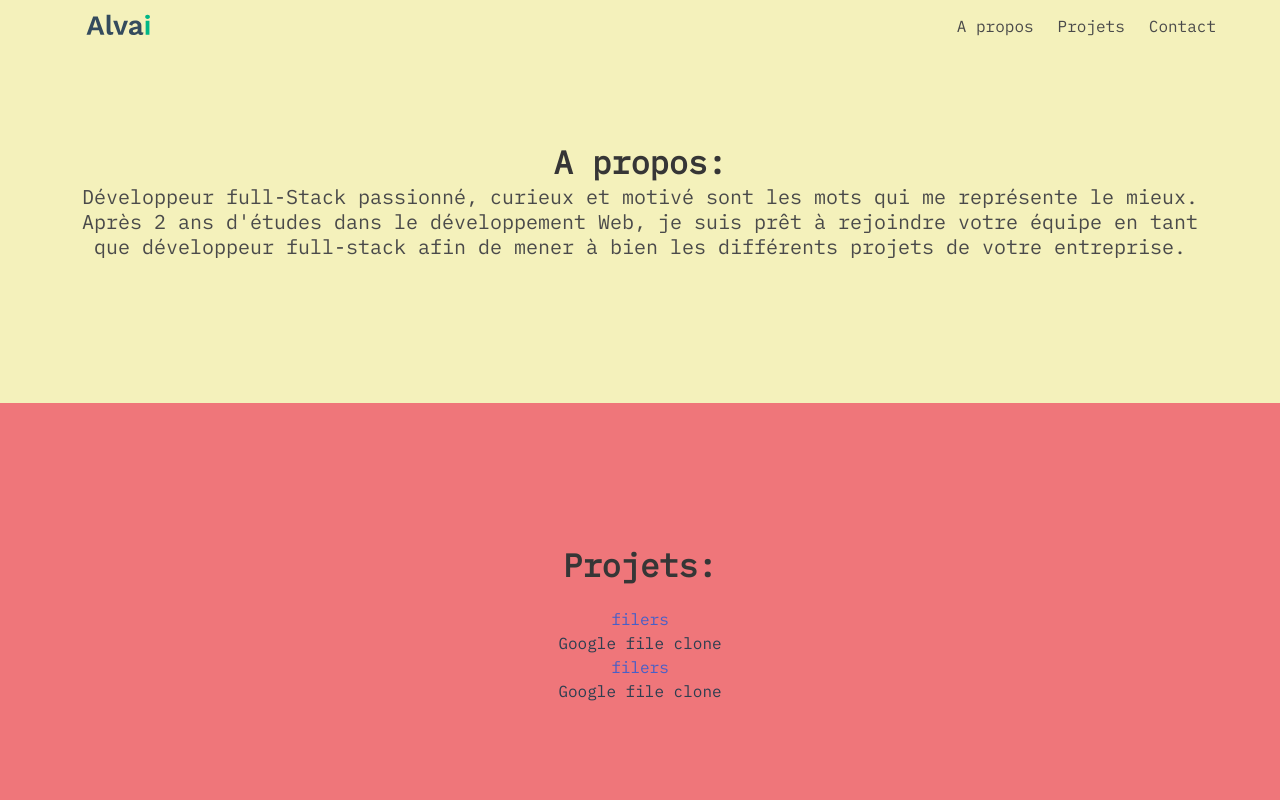
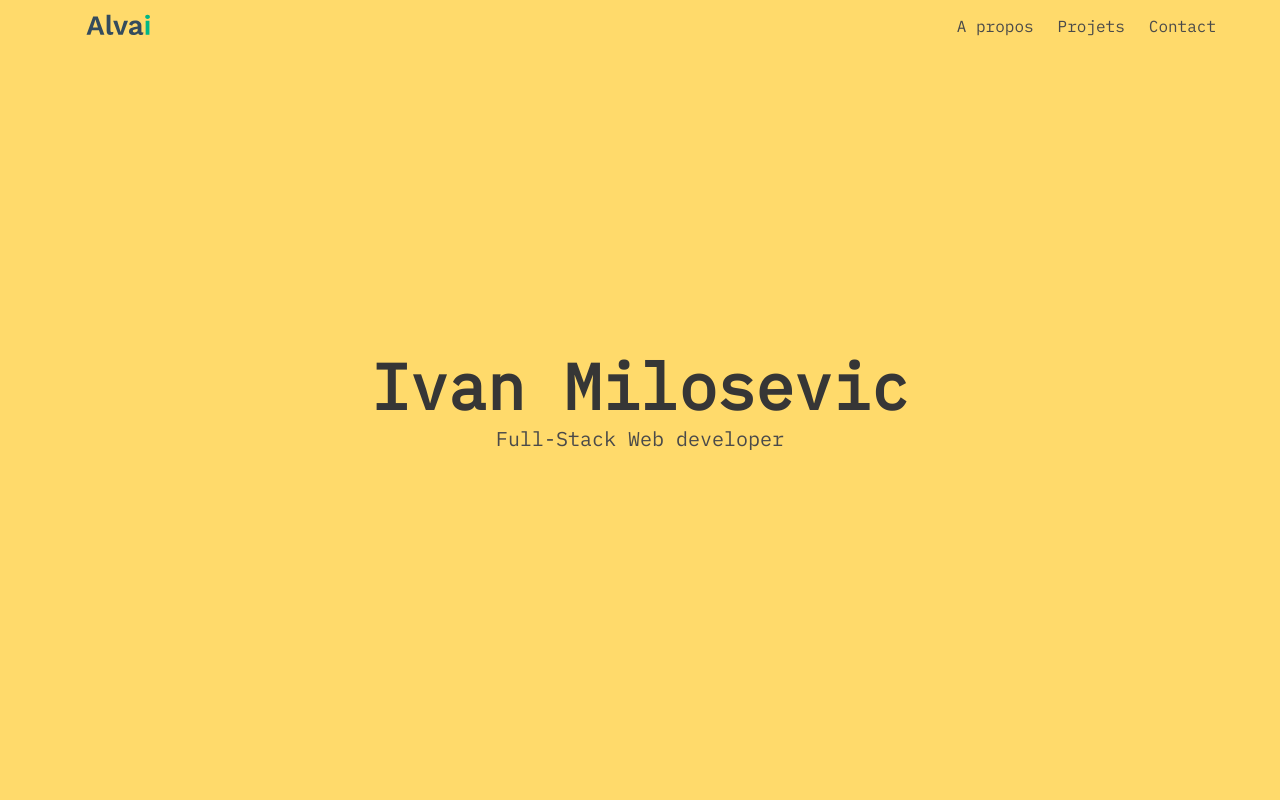
Before and after one commit to IvanMiIosevic/Portfolio, a Vue app: page / in a window 1280 px wide. Shown: the top 800 px of the page. Built offline with nearby package versions, Linux system fonts and the light colour scheme.

Commit message:
Add hello component

```diff
--- /dev/null
+++ b/src/components/Hello.vue
@@ -0,0 +1,23 @@
+<template>
+  <section class="hero hello is-fullheight is-bold">
+    <div class="hero-body">
+      <div class="container">
+        <h1 class="title">
+          Ivan Milosevic
+        </h1>
+        <h2 class="subtitle">
+          Full-Stack Web developer
+        </h2>
+      </div>
+    </div>
+  </section>
+</template>
+
+<style lang="scss">
+.hello {
+  background-color: #ffda6b;
+}
+.title {
+  font-size: 5vw;
+}
+</style>
--- a/src/views/Home.vue
+++ b/src/views/Home.vue
@@ -1,5 +1,6 @@
 <template>
   <div class="home">
+    <Hello />
     <About />
     <Projects />
     <Contact />
@@ -14,10 +15,12 @@
 import Projects from "@/components/Projects.vue";
 import Contact from "@/components/Contact.vue";
 import Footer from "@/components/Footer.vue";
+import Hello from "@/components/Hello.vue";
 
 export default Vue.extend({
   name: "Home",
   components: {
+    Hello,
     About,
     Projects,
     Contact,
```
